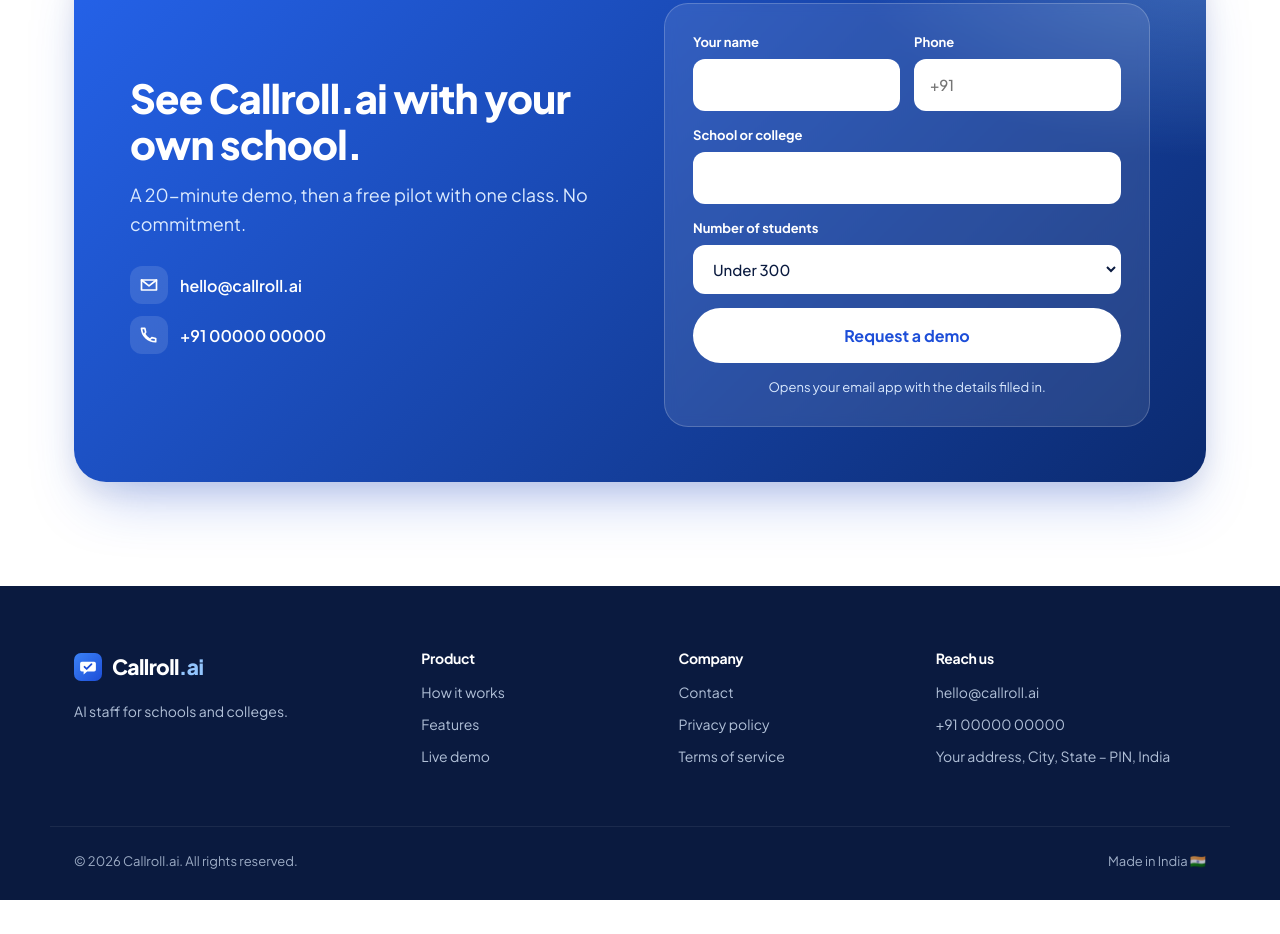
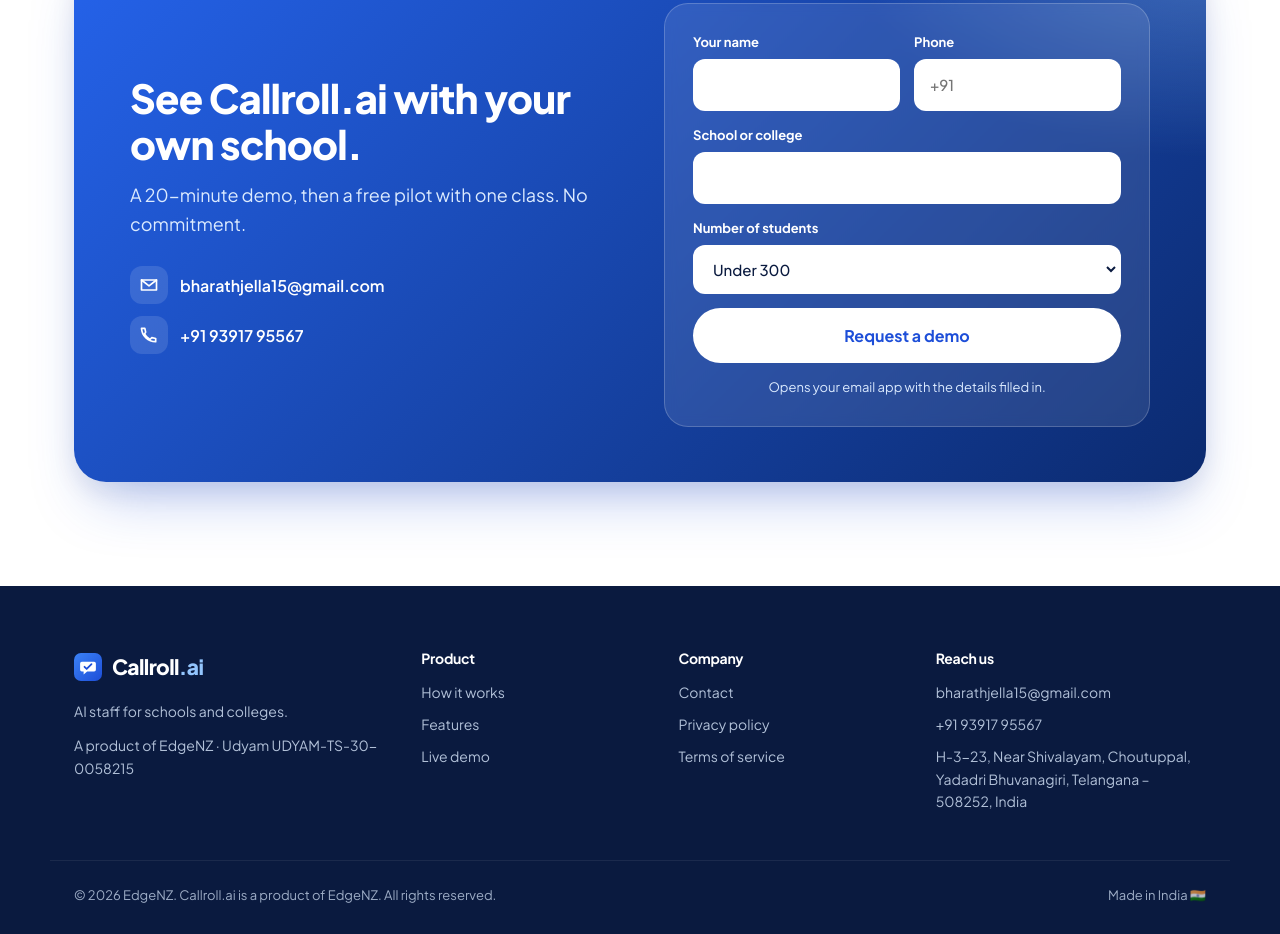
Before and after one commit to bharath260404/EdgeNZ, a plain HTML site: page index.html in a window 1280 px wide. Shown: the part 6863-7797 px from the top of the page. Before the commit the page ends 7763 px from the top, so only its background shows below. Drawn offline with Linux system fonts and the light colour scheme.

Commit message:
Show EdgeNZ legal details and real contact info on website
Callroll.ai is presented as a product of EdgeNZ (Udyam UDYAM-TS-30-0058215)
with the registered address and phone, so Meta business verification can
match the website to the Udyam certificate.

Co-Authored-By: Claude Opus 5.5 <noreply@anthropic.com>

```diff
--- a/index.html
+++ b/index.html
@@ -474,11 +474,11 @@
         <ul class="contact-lines">
           <li>
             <svg viewBox="0 0 24 24" aria-hidden="true"><path d="M3 6h18v12H3z"/><path d="M3 6l9 7 9-7"/></svg>
-            <a href="mailto:hello@callroll.ai" data-contact-email>hello@callroll.ai</a>
+            <a href="mailto:bharathjella15@gmail.com" data-contact-email>bharathjella15@gmail.com</a>
           </li>
           <li>
             <svg viewBox="0 0 24 24" aria-hidden="true"><path d="M6.6 10.8a15 15 0 0 0 6.6 6.6l2.2-2.2 4.6 1V20A17 17 0 0 1 3 4h4l1 4.6z"/></svg>
-            <a href="tel:+910000000000">+91 00000 00000</a>
+            <a href="tel:+919391795567">+91 93917 95567</a>
           </li>
         </ul>
       </div>
@@ -515,6 +515,7 @@
         <span>Callroll<em>.ai</em></span>
       </a>
       <p class="footer-tag">AI staff for schools and colleges.</p>
+      <p class="footer-tag">A product of EdgeNZ · Udyam UDYAM-TS-30-0058215</p>
     </div>
     <div>
       <h4>Product</h4>
@@ -530,13 +531,13 @@
     </div>
     <div>
       <h4>Reach us</h4>
-      <a href="mailto:hello@callroll.ai">hello@callroll.ai</a>
-      <a href="tel:+910000000000">+91 00000 00000</a>
-      <address>Your address, City, State – PIN, India</address>
+      <a href="mailto:bharathjella15@gmail.com">bharathjella15@gmail.com</a>
+      <a href="tel:+919391795567">+91 93917 95567</a>
+      <address>H-3-23, Near Shivalayam, Choutuppal, Yadadri Bhuvanagiri, Telangana – 508252, India</address>
     </div>
   </div>
   <div class="container footer-bottom">
-    <span>© <span id="year">2026</span> Callroll.ai. All rights reserved.</span>
+    <span>© <span id="year">2026</span> EdgeNZ. Callroll.ai is a product of EdgeNZ. All rights reserved.</span>
     <span>Made in India 🇮🇳</span>
   </div>
 </footer>
```
Also changed, not shown: privacy.html (+6 -6 lines), terms.html (+4 -4 lines).
